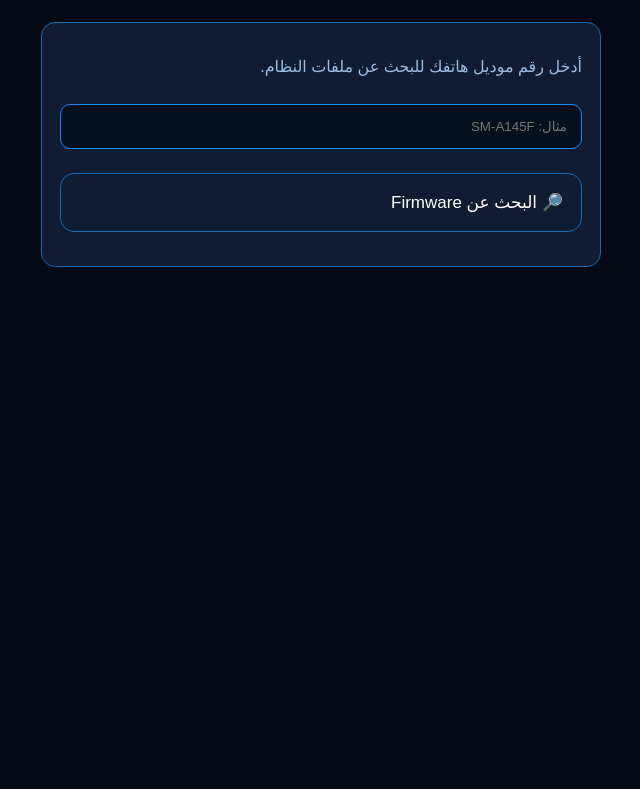
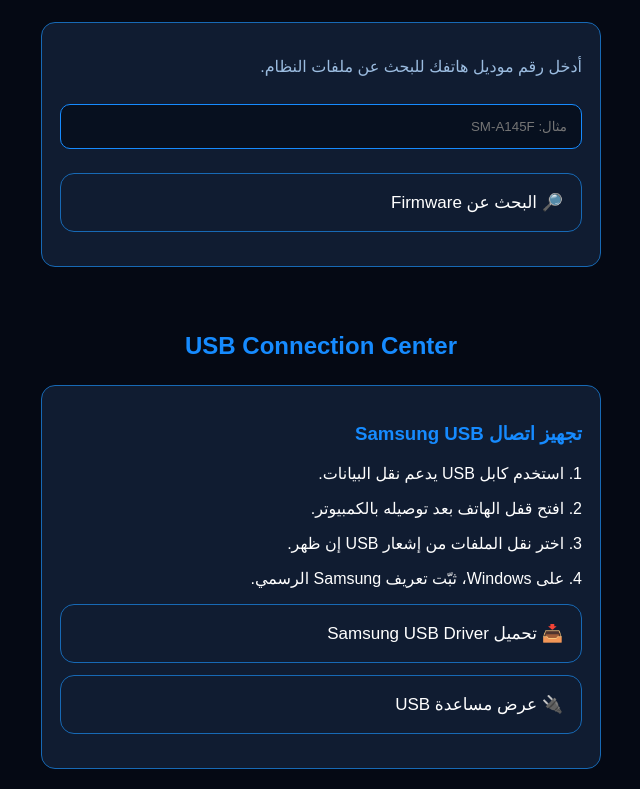
Before and after one commit to amardz2292-source/Rahmouni-Samsung-Tool, a plain HTML site: page index.html in a window 1280 px wide. Shown: the part 2416-3205 px from the top of the page, without its empty margins (319-959 px from the left). Before the commit the page ends 2703 px from the top, so only its background shows below. Drawn offline with Linux system fonts and the light colour scheme.

Commit message:
Update index.html

```diff
--- a/index.html
+++ b/index.html
@@ -355,5 +355,41 @@ function findFirmware() {
 }
 </script>
 
+<!-- USB Connection Center -->
+<div class="container">
+  <h2 class="section-title">USB Connection Center</h2>
+
+  <div style="background:#101c31;padding:18px;border-radius:14px;border:1px solid #1769b5;">
+
+    <h3 style="color:#168bff;">تجهيز اتصال Samsung USB</h3>
+
+    <p>1. استخدم كابل USB يدعم نقل البيانات.</p>
+    <p>2. افتح قفل الهاتف بعد توصيله بالكمبيوتر.</p>
+    <p>3. اختر نقل الملفات من إشعار USB إن ظهر.</p>
+    <p>4. على Windows، ثبّت تعريف Samsung الرسمي.</p>
+
+    <a class="tool"
+       style="display:block;text-decoration:none;"
+       href="https://developer.samsung.com/android-usb-driver"
+       target="_blank">
+      📥 تحميل Samsung USB Driver
+    </a>
+
+    <button class="tool" onclick="usbHelp()">
+      🔌 عرض مساعدة USB
+    </button>
+
+    <p id="usbMessage" style="color:#9bbce0;text-align:center;"></p>
+
+  </div>
+</div>
+
+<script>
+function usbHelp() {
+  document.getElementById("usbMessage").textContent =
+    "إذا لم يتعرف الكمبيوتر على الهاتف، جرّب كابل بيانات آخر ومنفذ USB مختلفًا، ثم أعد تثبيت التعريف الرسمي.";
+}
+</script>
+
 </body>
 </html>
```
